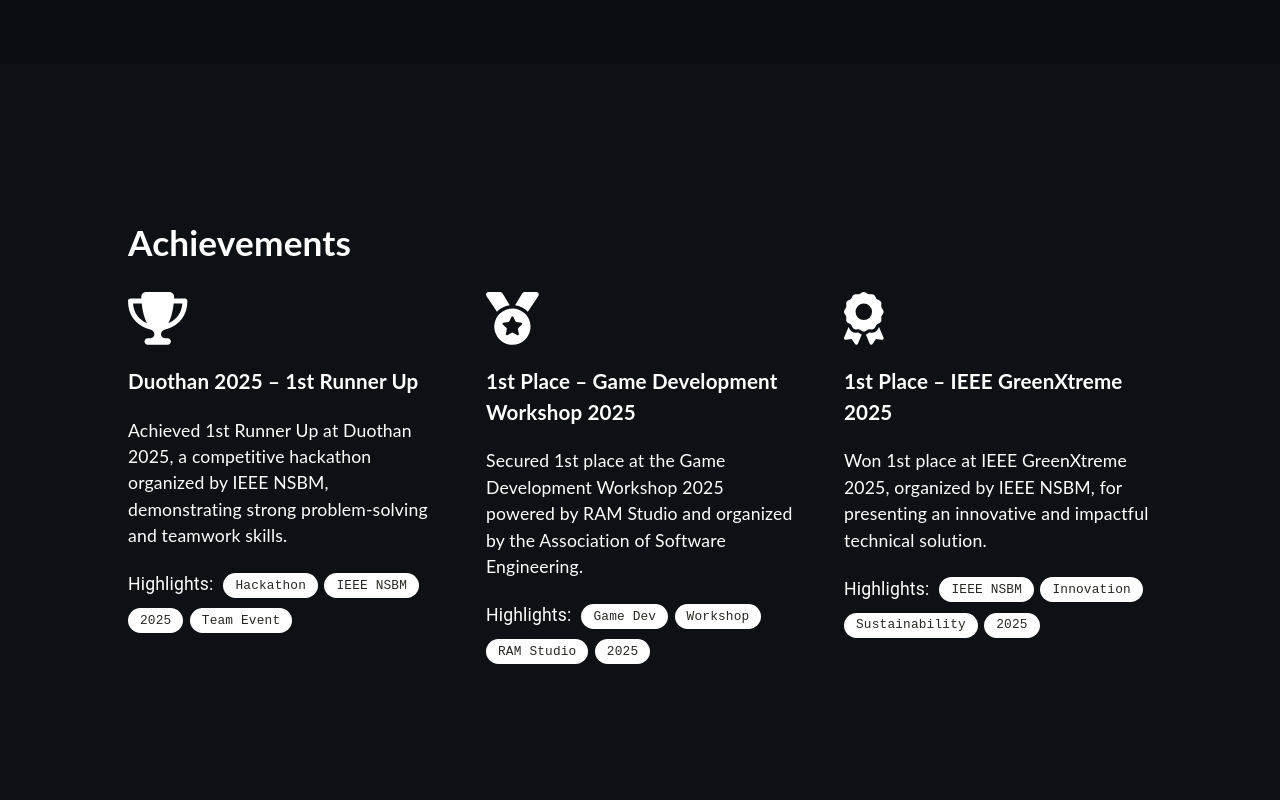
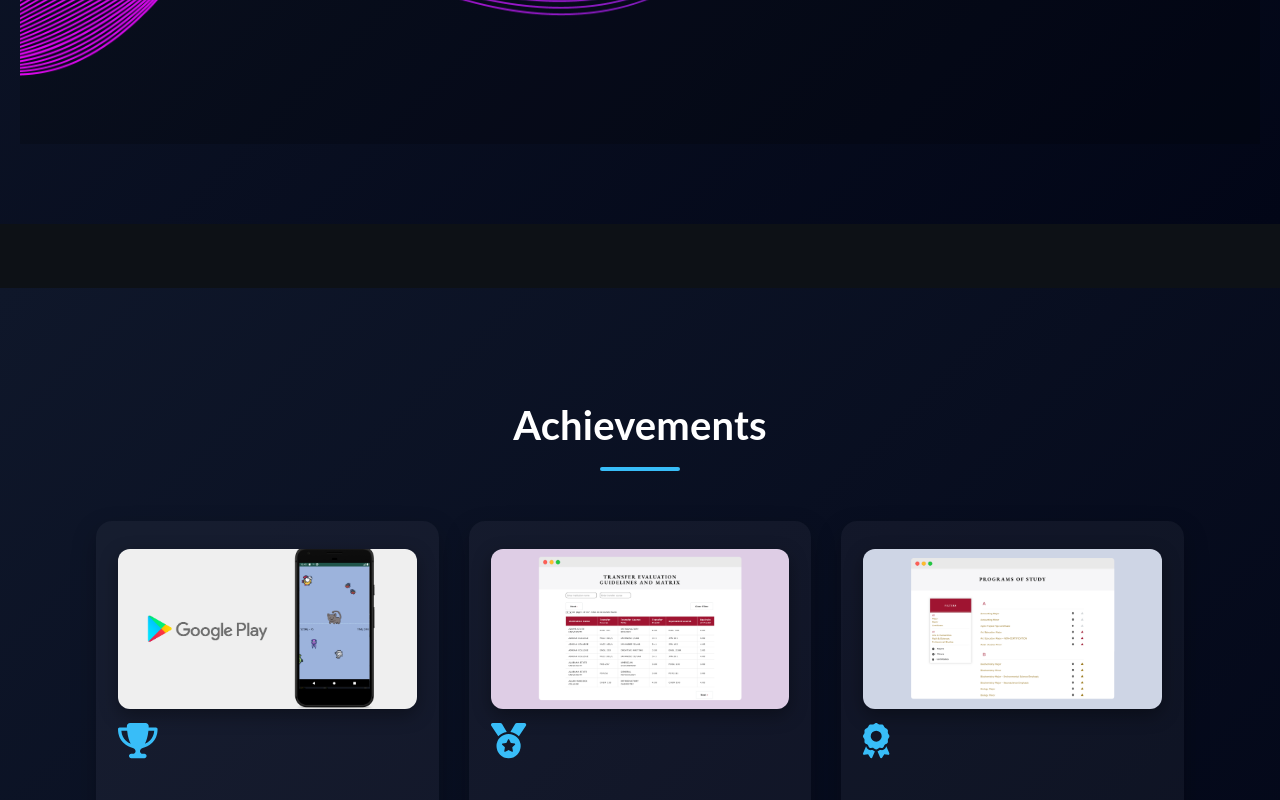
Before and after one commit to mhasara/Portfolio, a React (Create React App) app: page / in a window 1280 px wide. Shown: the part 700-1500 px from the top of the page. Built offline with nearby package versions, Linux system fonts and the light colour scheme.

Commit message:
remove Expertise styles and update Achievements component with new styles and images

```diff
--- /dev/null
+++ b/src/assets/styles/Achievements.scss
@@ -0,0 +1,118 @@
+.container {
+  padding: 80px 20px;
+  background: linear-gradient(135deg, #0f172a, #020617);
+  color: #e5e7eb;
+}
+
+.skills-container {
+  max-width: 1200px;
+  margin: 0 auto;
+  text-align: center;
+
+  h1 {
+    font-size: 2.5rem;
+    margin-bottom: 50px;
+    color: #ffffff;
+    position: relative;
+
+    &::after {
+      content: "";
+      width: 80px;
+      height: 4px;
+      background: #38bdf8;
+      display: block;
+      margin: 12px auto 0;
+      border-radius: 2px;
+    }
+  }
+}
+
+.skills-grid {
+  display: grid;
+  grid-template-columns: repeat(auto-fit, minmax(280px, 1fr));
+  gap: 30px;
+}
+
+.skill {
+  background: rgba(255, 255, 255, 0.04);
+  border-radius: 16px;
+  padding: 28px 22px;
+  box-shadow: 0 10px 25px rgba(0, 0, 0, 0.25);
+  transition: transform 0.3s ease, box-shadow 0.3s ease;
+  text-align: left;
+
+  &:hover {
+    transform: translateY(-8px);
+    box-shadow: 0 15px 35px rgba(56, 189, 248, 0.35);
+  }
+
+  svg {
+    color: #38bdf8;
+    margin-bottom: 16px;
+  }
+
+  h3 {
+    font-size: 1.25rem;
+    margin-bottom: 10px;
+    color: #ffffff;
+  }
+
+  p {
+    font-size: 0.95rem;
+    line-height: 1.6;
+    color: #cbd5f5;
+    margin-bottom: 16px;
+  }
+}
+
+.flex-chips {
+  display: flex;
+  flex-wrap: wrap;
+  align-items: center;
+  gap: 8px;
+
+  .chip-title {
+    font-size: 0.85rem;
+    color: #94a3b8;
+    margin-right: 6px;
+  }
+
+  .chip {
+    background: rgba(56, 189, 248, 0.15) !important;
+    color: #e0f2fe !important;
+    border: 1px solid rgba(56, 189, 248, 0.35) !important;
+    font-size: 0.75rem !important;
+    height: 26px !important;
+    border-radius: 999px !important;
+  }
+}
+
+/* Responsive tweaks */
+@media (max-width: 768px) {
+  .skills-container h1 {
+    font-size: 2rem;
+  }
+
+  .skill {
+    padding: 22px 18px;
+  }
+}
+.achievement-image {
+  width: 100%;
+  height: 160px;
+  overflow: hidden;
+  border-radius: 12px;
+  margin-bottom: 14px;
+  box-shadow: 0 6px 18px rgba(0, 0, 0, 0.35);
+
+  img {
+    width: 100%;
+    height: 100%;
+    object-fit: cover;
+    transition: transform 0.4s ease;
+  }
+}
+
+.skill:hover .achievement-image img {
+  transform: scale(1.08);
+}
--- a/src/assets/styles/Expertise.scss
+++ /dev/null
@@ -1,85 +0,0 @@
-.skills-container {
-    padding: 5% 10%;
-    display: flex;
-    flex-direction: column;
-    text-align: left;
-
-    svg {
-        color: white;
-    }
-}
-
-.skills-container .skills-grid {
-    display: grid;
-    grid-template-columns: repeat(3, 1fr);
-    grid-gap: 50px;
-}
-
-.skills-container .skills-grid .skill {
-    align-items: center;
-    text-align: left;
-}
-
-.chip {
-    color: rgb(39, 40, 34) !important;
-    background-color: white !important;
-    font-size: 0.8rem !important;
-    height: 25px !important;
-
-    span {
-        font-family: 'Courier Prime', monospace;
-        color: rgb(39, 40, 34);
-    }
-
-    svg {
-        height: 15px !important;
-    }
-}
-
-.flex-chips {
-    line-height: 2;
-    margin: 0.5;
-
-    .chip-title {
-        color: white;
-        padding-right: 10px;
-    }
-}
-
-.flex-chips .MuiChip-root {
-    margin-right: 0.5em;
-}
-
-.flex-chips .MuiChip-outlined {
-    background-color: #e0e0e0;
-    font-family: source-code-pro, Menlo, Monaco, Consolas, "Courier New",
-        monospace;
-}
-
-.flex-chips .MuiChip-outlined span {
-    color: rgb(39, 40, 34);
-}
-
-@media screen {
-    @media (max-width: 768px) {
-        .skills-container {
-            display: block;
-            padding-left: 5%;
-            padding-right: 5%;
-        }
-
-        .skills-container .skills-grid {
-            display: initial;
-        }
-
-        .skills-container .skills-grid .skill {
-            padding-bottom: 5%;
-        }
-    }
-
-    @media (max-width: 567px) {
-        .skills {
-            font-size: 12px;
-        }
-    }
-}
--- a/src/components/Achievements.tsx
+++ b/src/components/Achievements.tsx
@@ -2,12 +2,18 @@ import React from "react";
 import { FontAwesomeIcon } from '@fortawesome/react-fontawesome';
 import { faTrophy, faMedal, faAward } from '@fortawesome/free-solid-svg-icons';
 import Chip from '@mui/material/Chip';
-import '../assets/styles/Expertise.scss'; // you can keep same styles or rename later
+import '../assets/styles/Achievements.scss';
+
+// 👇 import images
+import duothanImg from "../assets/images/mock01.png";
+import gdxImg from "../assets/images/mock02.png";
+import greenxtremeImg from "../assets/images/mock03.png";
 
 const achievements = [
   {
     title: "Duothan 2025 – 1st Runner Up",
     icon: faTrophy,
+    image: duothanImg,
     description:
       "Achieved 1st Runner Up at Duothan 2025, a competitive hackathon organized by IEEE NSBM, demonstrating strong problem-solving and teamwork skills.",
     tags: ["Hackathon", "IEEE NSBM", "2025", "Team Event"]
@@ -15,6 +21,7 @@ const achievements = [
   {
     title: "1st Place – Game Development Workshop 2025",
     icon: faMedal,
+    image: gdxImg,
     description:
       "Secured 1st place at the Game Development Workshop 2025 powered by RAM Studio and organized by the Association of Software Engineering.",
     tags: ["Game Dev", "Workshop", "RAM Studio", "2025"]
@@ -22,6 +29,7 @@ const achievements = [
   {
     title: "1st Place – IEEE GreenXtreme 2025",
     icon: faAward,
+    image: greenxtremeImg,
     description:
       "Won 1st place at IEEE GreenXtreme 2025, organized by IEEE NSBM, for presenting an innovative and impactful technical solution.",
     tags: ["IEEE NSBM", "Innovation", "Sustainability", "2025"]
@@ -37,7 +45,14 @@ function Achievements() {
         <div className="skills-grid">
           {achievements.map((item, index) => (
             <div className="skill" key={index}>
-              <FontAwesomeIcon icon={item.icon} size="3x" />
+
+              {/* 👇 Achievement image */}
+              <div className="achievement-image">
+                <img src={item.image} alt={item.title} />
+              </div>
+
+              <FontAwesomeIcon icon={item.icon} size="2x" />
+
               <h3>{item.title}</h3>
               <p>{item.description}</p>
 
@@ -47,6 +62,7 @@ function Achievements() {
                   <Chip key={i} className="chip" label={tag} />
                 ))}
               </div>
+
             </div>
           ))}
         </div>
```
